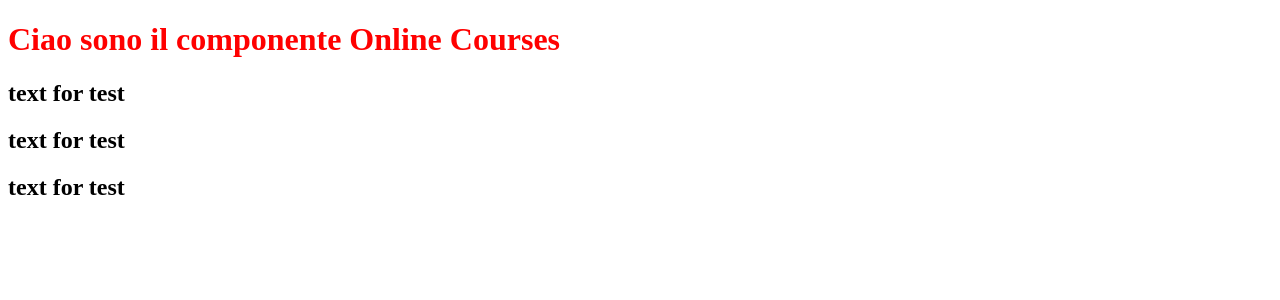
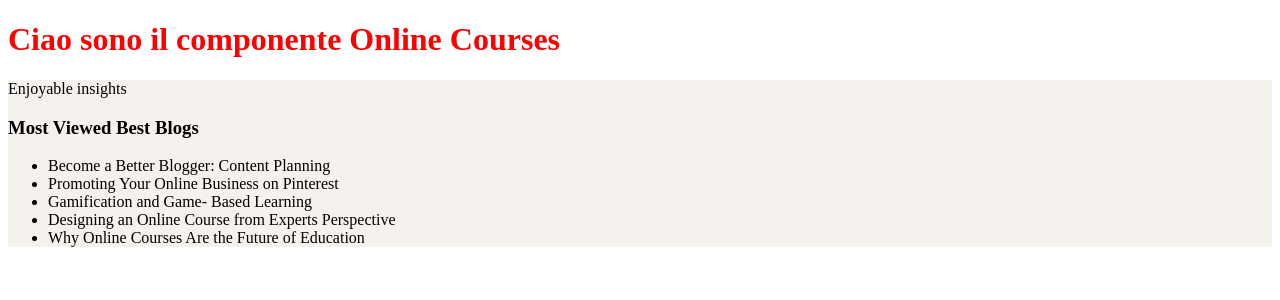
Before and after one commit to MichelangeloCaltagirone/proj-html-vuejs, a Vue app: page / in a window 1280 px wide. Shown: the top 300 px of the page. Built offline with nearby package versions, Linux system fonts and the light colour scheme.

Commit message:
added basic layout to Enjoyable insights section

```diff
--- a/package.json
+++ b/package.json
@@ -9,11 +9,11 @@
     "preview": "vite preview"
   },
   "dependencies": {
-    "bootstrap": "^5.3.3",
     "vue": "^3.4.37"
   },
   "devDependencies": {
     "@vitejs/plugin-vue": "^5.1.2",
+    "bootstrap": "^5.3.3",
     "sass": "^1.79.3",
     "vite": "^5.4.1"
   }
--- a/src/components/AppEnjoyableSection.vue
+++ b/src/components/AppEnjoyableSection.vue
@@ -3,25 +3,104 @@ export default {
     data() {
         return {
 
+            insinghts: [
+                {
+                    link: " Become a Better Blogger: Content Planning",
+                    icon: "2190",
+                },
+
+                {
+                    link: "Promoting Your Online Business on Pinterest",
+                    icon: "2190",
+                },
+
+                {
+                    link: "Gamification and Game- Based Learning",
+                    icon: "2190",
+                },
+
+                {
+                    link: "Designing an Online Course from Experts Perspective",
+                    icon: "2190",
+                },
+
+                {
+                    link: "Why Online Courses Are the Future of Education",
+                    icon: "2190",
+                },
+
+
+            ],
         }
     },
+
 }
 </script>
 
 <template>
-    <div class="conatiner">
-        <div class="row">
+    <section>
 
-            <div class="col left">
-                <h2>text for test</h2>
+        <div class="conatiner">
+
+
+            <div class="row">
+
+                <div class="col">
+                    <span>Enjoyable insights</span>
+
+                    <h3>Most Viewed Best Blogs</h3>
+                    <ul>
+                        <li v-for="item in insinghts">{{ item.link }}</li>
+                    </ul>
+                </div>
+                <div class="col center card">
+
+                    <div class="card">
+                        <div class="fakeImg"></div>
+                        <div class="card-text"></div>
+                    </div>
+
+                </div>
             </div>
-            <div class="col center"></div>
-            <h2>text for test</h2>
+            <div class="col right">
+                <div class="card">
+                    <div class="fakeImg"></div>
+                    <div class="card-text"></div>
+                </div>
+
+            </div>
         </div>
-        <div class="col left">
-            <h2>text for test</h2>
-        </div>
-    </div>
+    </section>
 </template>
 
-<style lang="scss" scoped></style>
+<style lang="scss" scoped>
+section {
+    background-color: #F5F1ED;
+
+    .container {
+        max-width: 1200px;
+        margin: 0 auto;
+
+        .row {
+            display: flex;
+            flex-direction: row;
+
+
+            .col {
+                flex-basis: calc(100% / 3);
+
+                ul {
+                    list-style-type: none;
+                }
+            }
+
+            .card {
+                height: 250px;
+                width: 200;
+
+            }
+
+        }
+    }
+}
+</style>
```
Also changed, not shown: 1 other file (tests, documents, lock files or other folders).
